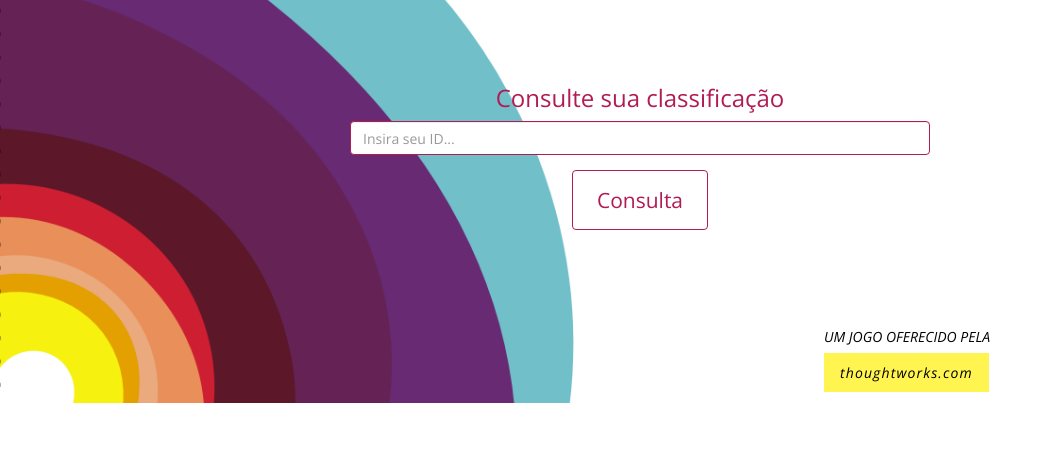
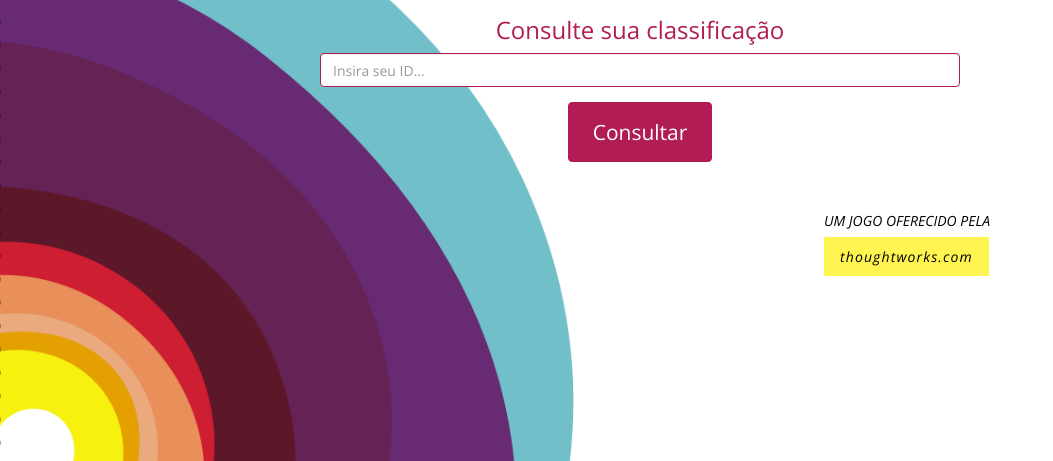
Before and after one commit to mfeitosa/tech-radar-trump, a website: page webapp/app/index.html in a window 1280 px wide. Shown: the part 339-800 px from the top of the page, without its empty margins (0-1053 px from the left). Drawn offline with nearby package versions, Linux system fonts and the light colour scheme; some packages are replaced by stand-ins of ours; files that its build step writes are made by us from their sources.

Commit message:
new style

```diff
--- a/webapp/app/styles/main.css
+++ b/webapp/app/styles/main.css
@@ -1,3 +1,7 @@
+html {
+  height: 100% !important;
+}
+
 /* Space out content a bit */
 body {
   font-family: "Open Sans" !important;
@@ -65,12 +69,14 @@ body {
 .jumbotron {
   text-align: center;
   color: rgb(177, 28, 84) !important;
+  padding: 0px 30px !important;
 }
 .jumbotron .btn {
   font-size: 21px;
   padding: 14px 24px;
-  color: rgb(177, 28, 84) !important;
+  color: white !important;
   border-color: rgb(177, 28, 84) !important;
+  background-color: rgb(177, 28, 84) !important;
 }
 
 /* Supporting marketing content */
--- a/webapp/app/views/view_single_rank.html
+++ b/webapp/app/views/view_single_rank.html
@@ -6,7 +6,7 @@
 	    <input type="text" class="form-control" id="inputPlayerID" placeholder="Insira seu ID..." ng-model="inputPlayerID" ng-init="" required>
 	  </div>
 	  <p ng-show="message">{{message}}</p>
-	  <button type="submit" class="btn btn-default">Consulta</button>
+	  <button type="submit" class="btn btn-default">Consultar</button>
 	</form>
   </div>
   <div ng-show="rank">
```
Also changed, not shown: webapp/.tmp/styles/main.css, webapp/dist/index.html, webapp/dist/views/view_single_rank.html, 2 other files.
